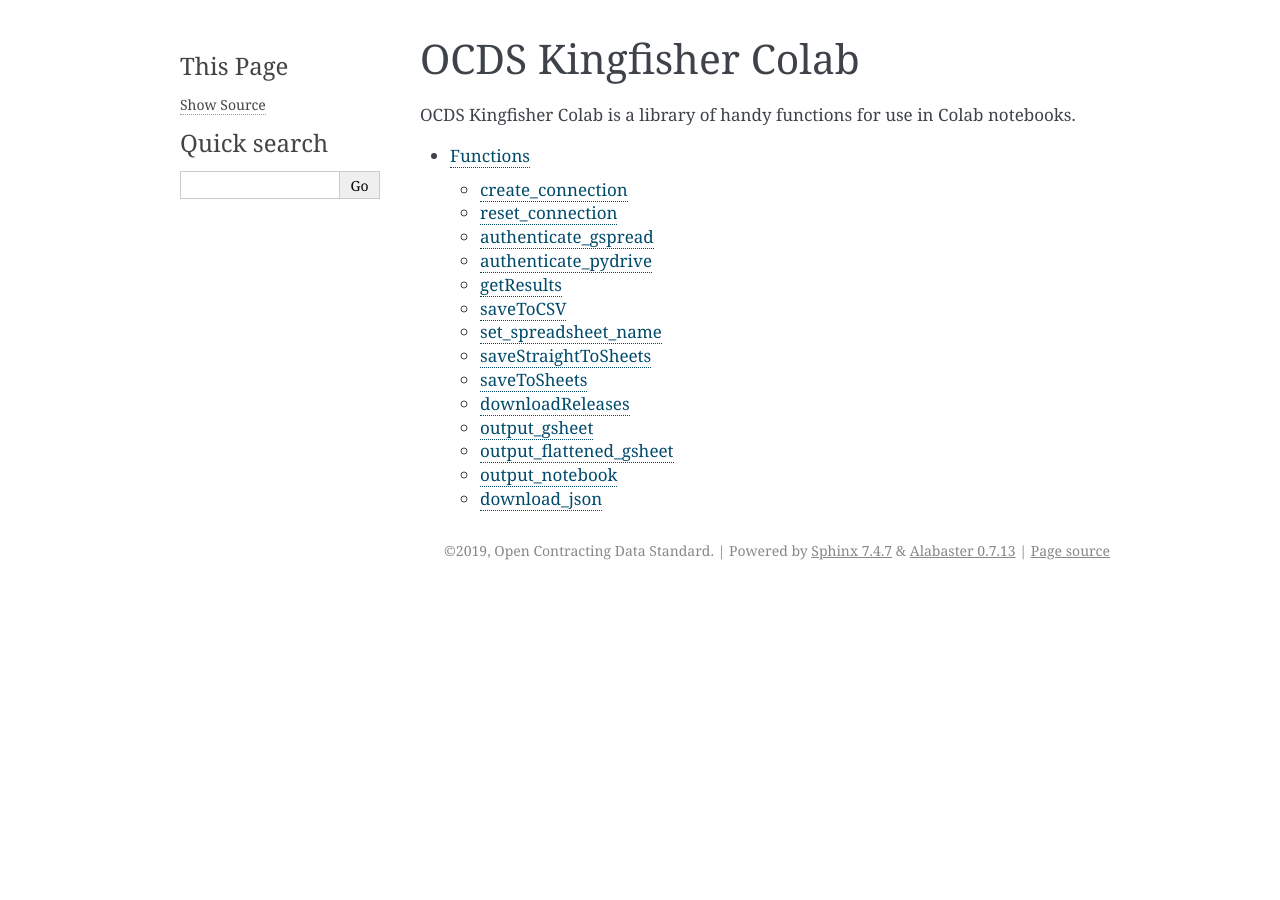
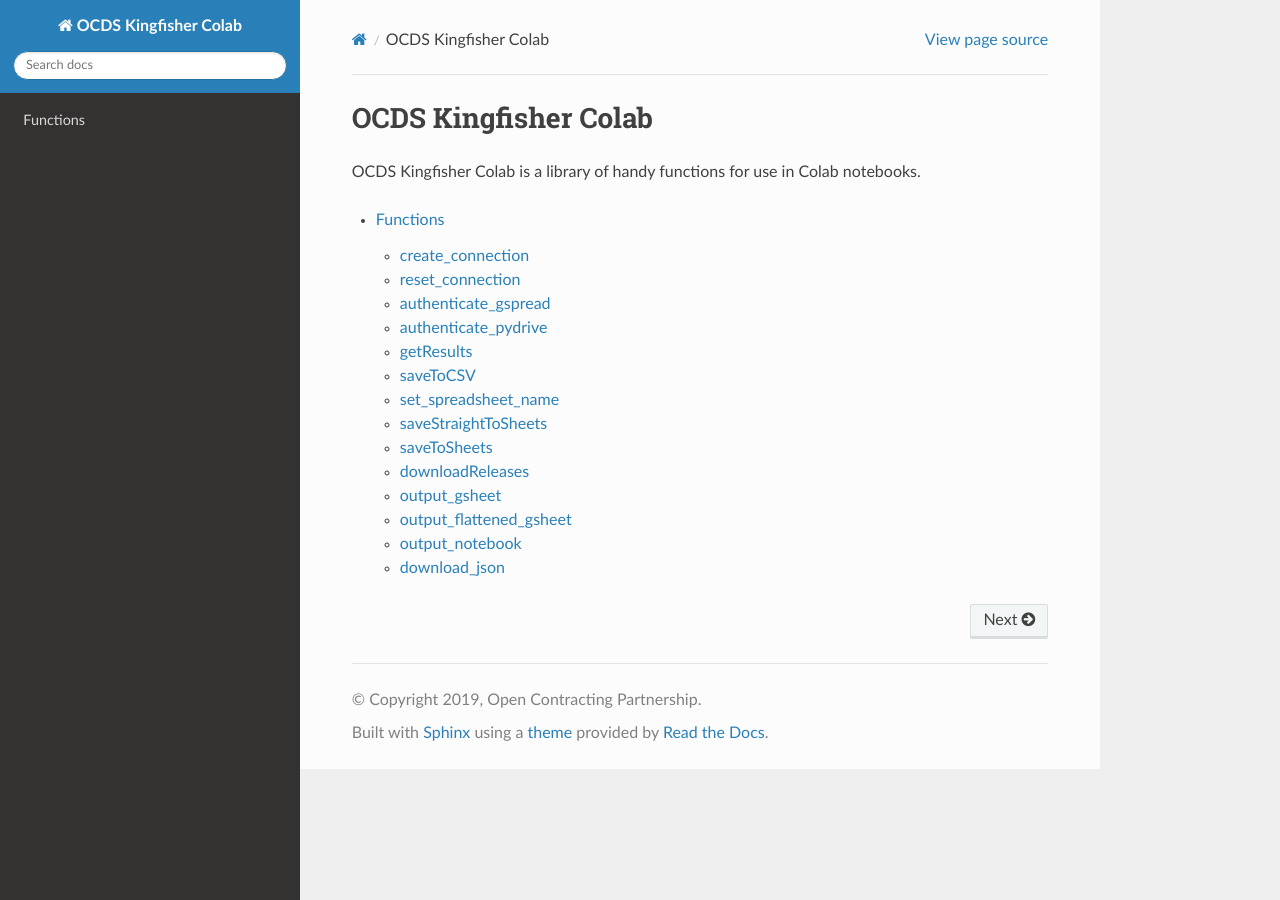
Before and after one commit to open-contracting/kingfisher-colab, a Sphinx documentation site: the page built from docs/index.rst, in a window 1280 px wide. Built offline with Sphinx 7.4.7 and the Read the Docs theme 2.0.0, drawn with Linux system fonts in a browser that asks for light colours; some of the changed lines change nothing that is shown.

Commit message:
Use a fuller conf.py

```diff
--- a/docs/conf.py
+++ b/docs/conf.py
@@ -1,4 +1,76 @@
+# Configuration file for the Sphinx documentation builder.
+#
+# This file only contains a selection of the most common options. For a full
+# list see the documentation:
+# https://www.sphinx-doc.org/en/master/usage/configuration.html
+
+# -- Path setup --------------------------------------------------------------
+
+# If extensions (or modules to document with autodoc) are in another directory,
+# add these directories to sys.path here. If the directory is relative to the
+# documentation root, use os.path.abspath to make it absolute, like shown here.
+#
+# import os
+# import sys
+# sys.path.insert(0, os.path.abspath('.'))
+import os
+import sys
+
+sys.path.insert(0, os.path.abspath('..'))
+
+
+# -- Project information -----------------------------------------------------
+
+project = 'OCDS Kingfisher Colab'
+copyright = '2019, Open Contracting Partnership'
+author = 'Open Contracting Partnership'
+
+
+# -- General configuration ---------------------------------------------------
+
+# Add any Sphinx extension module names here, as strings. They can be
+# extensions coming with Sphinx (named 'sphinx.ext.*') or your custom
+# ones.
+extensions = [
+    'sphinx.ext.autodoc',
+    'sphinx.ext.viewcode',
+]
+
+# Add any paths that contain templates here, relative to this directory.
+templates_path = ['_templates']
+
+# List of patterns, relative to source directory, that match files and
+# directories to ignore when looking for source files.
+# This pattern also affects html_static_path and html_extra_path.
+exclude_patterns = ['_build', 'Thumbs.db', '.DS_Store']
+
+
+# -- Options for HTML output -------------------------------------------------
+
+# The theme to use for HTML and HTML Help pages.  See the documentation for
+# a list of builtin themes.
+#
+html_theme = 'default'
+
+# Add any paths that contain custom static files (such as style sheets) here,
+# relative to this directory. They are copied after the builtin static files,
+# so a file named "default.css" will overwrite the builtin "default.css".
+html_static_path = []
+
+
+# -- Extension configuration -------------------------------------------------
+
+# Needed for ReadTheDocs (Sphinx 1.8).
 master_doc = 'index'
 
-project = 'OCDS Kingfisher Colab Tool'
-copyright = '2019, Open Contracting Data Standard'
+autodoc_default_options = {
+    'members': None,
+}
+autodoc_member_order = 'bysource'
+
+on_rtd = os.environ.get('READTHEDOCS', None) == 'True'
+
+if not on_rtd:  # only import and set the theme if we're building docs locally
+    import sphinx_rtd_theme
+    html_theme = 'sphinx_rtd_theme'
+    html_theme_path = [sphinx_rtd_theme.get_html_theme_path()]
```
